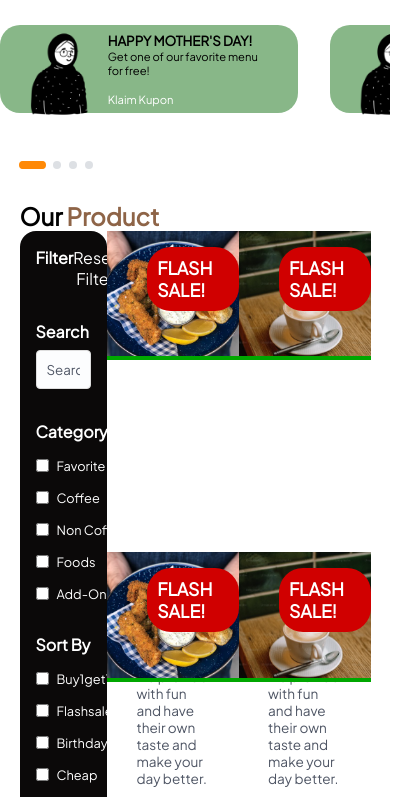
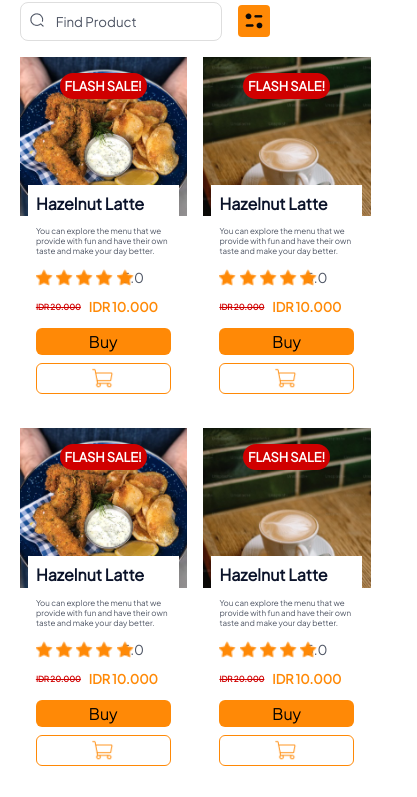
Before and after one commit to xel26/fwg17-html-css, a plain HTML site: page product.html in a window 390 px wide. Shown: the part 371-1168 px from the top of the page, 417 px wide, since content can reach past the window. Drawn offline with Linux system fonts and the light colour scheme.

Commit message:
product page responsive mobile

```diff
--- a/product.html
+++ b/product.html
@@ -5,6 +5,48 @@
     <meta name="viewport" content="width=device-width, initial-scale=1.0" />
     <title>Document</title>
     <link rel="stylesheet" href="style.css" />
+    <style>
+      @media screen and (max-width: 426px) {
+        .product-page .container{
+          padding-top: 15%;
+        }
+
+        .product-page .find-product {
+          display: flex;
+          align-items: center;
+          gap: 1rem;
+          margin-top: 1rem;
+        }
+        .product-page #filter-search {
+          background-color: #ff8906;
+          padding: 0.4rem;
+          border-radius: 4px;
+          line-height: 10px;
+        }
+        .product-page .input-group .input {
+          padding: 0.5rem;
+        }
+
+        .product-page header,
+        .product-page .today-promo .button-swipe{
+          display: none;
+        }
+        .product-page .main-content aside{
+          display: none;
+        }
+        .product-page .wrap{
+          width: 100%;
+        }
+        .product-page .product-item .product-details{
+          top: 8rem;
+          width: 90%;
+        }
+        .product-page .list-products{
+          grid-column-gap: 1rem;
+          grid-row-gap: 13rem;
+        }
+      }
+    </style>
   </head>
   <body class="product-page">
     <!-- nav start -->
@@ -128,6 +170,21 @@
 
       <section class="main-content">
         <h1>Our <span>Product</span></h1>
+
+        <div class="find-product">
+          <div class="input-group">
+            <div class="input">
+              <div>
+                <img src="/assets/search-icon-grey.png" />
+              </div>
+              <input type="text" placeholder="Find Product" />
+            </div>
+          </div>
+          <div id="filter-search">
+            <img src="./assets/filter-search.png" alt="" />
+          </div>
+        </div>
+
         <div class="showcase">
           <aside>
             <form>
@@ -313,7 +370,10 @@
                   <div class="order">
                     <button>Buy</button>
                     <div>
-                        <img src="./assets/shopping-cart-icon-orange.png" alt="" />
+                      <img
+                        src="./assets/shopping-cart-icon-orange.png"
+                        alt=""
+                      />
                     </div>
                   </div>
                 </div>
@@ -381,7 +441,10 @@
                   <div class="order">
                     <button>Buy</button>
                     <div>
-                        <img src="./assets/shopping-cart-icon-orange.png" alt="" />
+                      <img
+                        src="./assets/shopping-cart-icon-orange.png"
+                        alt=""
+                      />
                     </div>
                   </div>
                 </div>
@@ -449,7 +512,10 @@
                   <div class="order">
                     <button>Buy</button>
                     <div>
-                        <img src="./assets/shopping-cart-icon-orange.png" alt="" />
+                      <img
+                        src="./assets/shopping-cart-icon-orange.png"
+                        alt=""
+                      />
                     </div>
                   </div>
                 </div>
--- a/style.css
+++ b/style.css
@@ -944,7 +944,7 @@ main .landing-page .left-page .content .data p {
   display: flex;
   justify-content: space-between;
   width: 100%;
-  overflow-x: hidden;
+  overflow: hidden;
   gap: 2rem;
   white-space: nowrap;
   height: fit-content;
@@ -1006,7 +1006,7 @@ main .landing-page .left-page .content .data p {
   background-color: #FF8906;
 }
 
-.product-page .button-swipe img:nth-child(1){
+.product-page .button-swipe #arrow-prev{
   background-color:#E8E8E8;
 }
 
@@ -1014,8 +1014,19 @@ main .landing-page .left-page .content .data p {
   width: 90%;
 }
 
+.product-page .main-content h1{
+  font-size: 2.2rem;
+}
+
+/* for responsive  start*/
+.product-page .find-product{
+  display: none;
+}
+/* for responsive end */
+
 .product-page .main-content .showcase{
   display: flex;
+  margin-top: 1rem;
 }
 
 .product-page .main-content aside{
@@ -1095,7 +1106,7 @@ main .landing-page .left-page .content .data p {
 
 .product-page .list-products .product-image{
   position: relative;
-  background-color: #00a700;
+  /* background-color: #00a700; */
   height: fit-content;
 }
 
@@ -2135,11 +2146,52 @@ body.profile {
   }
 
   /* --- */
-
   .page-chooser h3,
   .page-chooser div {
     width: 2rem;
     height: 2rem;
     font-size: 0.8rem;
   }
-}
+
+  /* --- */
+  .product-item .product-details{
+    padding-top: 0.5rem;
+    height: auto;
+    padding-inline: 0.5rem;
+  }
+  .product-item #tag{
+    left: 2.5rem;
+    font-size: 0.8rem;
+    padding: 5px;
+  }
+  .product-item .product-details .product-name {
+    font-size: 1rem;
+  }
+  .product-item .product-details > p {
+    font-size: 0.5rem;
+  }
+  .product-item .product-details .rating,
+  .product-item .product-details .rating-stars {
+    gap: 0.2rem;
+  }
+  .product-item .product-details .price{
+    gap: 0.5rem;
+  }
+  .product-item .product-details #base-price{
+    font-size: 0.5rem;
+  }
+  .product-item .product-details #discount-price{
+    font-size: 0.8rem;
+  }
+  .product-item .product-details .order {
+    flex-direction: column;
+    gap: 0.5rem;
+  }
+  .product-item .product-details .order img {
+    padding: 3px 55px;
+  }
+  .product-item .product-details .order button {
+    padding: 3px;
+    width: 100%;
+  }
+}
```
Also changed, not shown: checkout.html (+1 -0 lines), detail-order.html (+1 -0 lines), detail-product.html (+0 -38 lines), history-order.html (+1 -0 lines), profile.html (+4 -1 lines), assets/filter-search.png (added), assets/search-icon-grey.png (added). Lines whose indentation alone changed are shown as unchanged.
